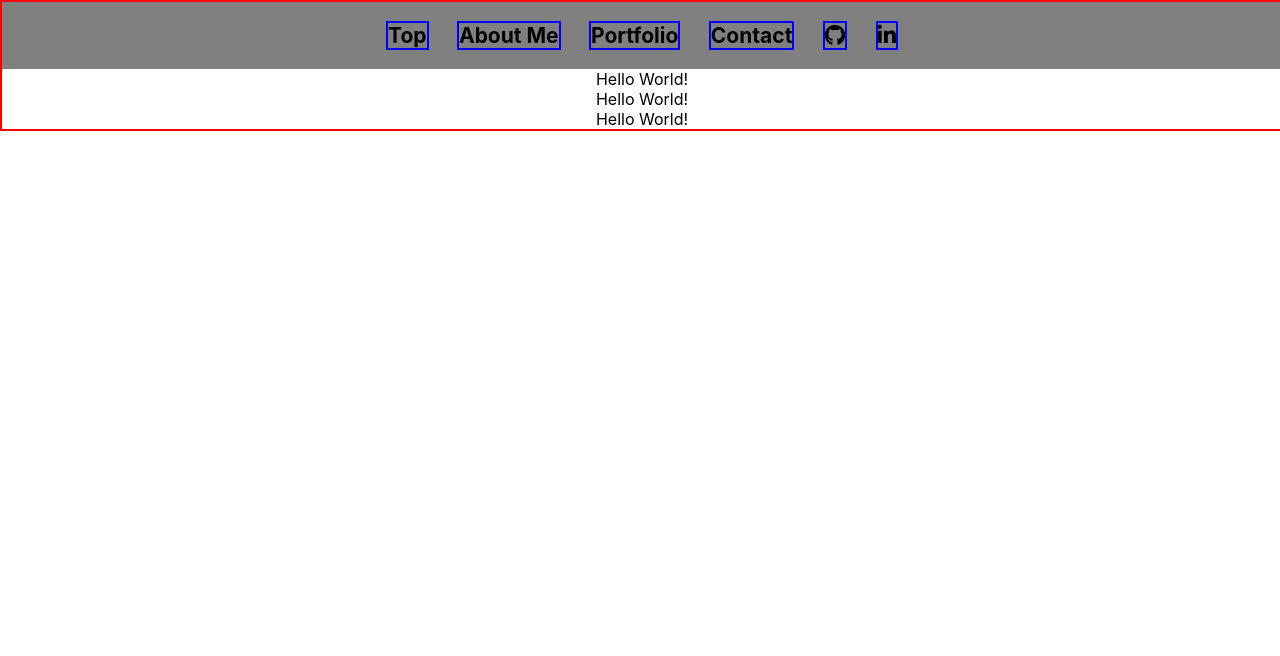
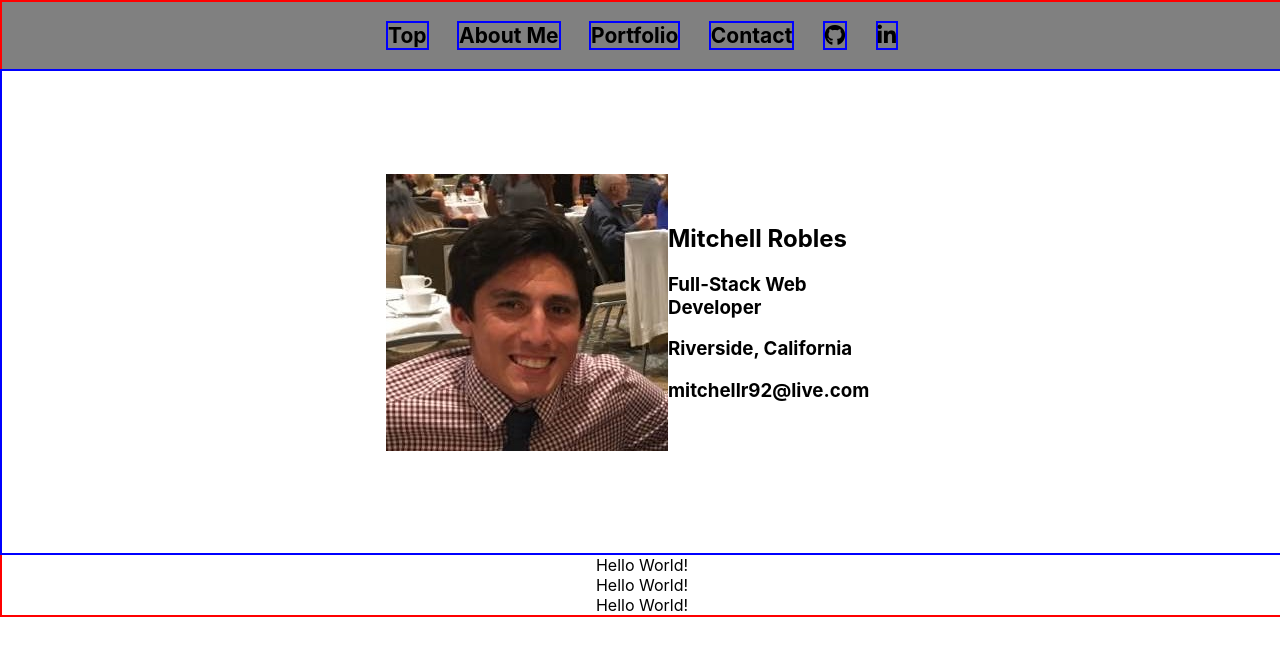
Before and after one commit to mitchellr92/portfolio, a React (Create React App) app: page / in a window 1280 px wide. Shown: the top 656 px of the page. Built offline with nearby package versions, Linux system fonts and the light colour scheme.

Commit message:
basic profile section set up

```diff
--- a/src/App.js
+++ b/src/App.js
@@ -6,11 +6,13 @@ import AboutMe from './Components/AboutMe/AboutMe';
 import Contact from './Components/Contact/Contact';
 import Header from './Components/Header/Header';
 import Portfolio from './Components/Portfolio/Portfolio';
+import Profile from './Components/Profile/Profile';
 
 function App() {
   return (
     <div className="App">
       <Header />
+      <Profile />
       <AboutMe />
       <Portfolio />
       <Contact />
--- /dev/null
+++ b/src/Components/Profile/Profile.css
@@ -0,0 +1,15 @@
+.profile-container {
+    border: 2px solid blue;
+    width: 100%;
+    display: flex;
+    justify-content: center;
+    padding: 8% 0 8% 0;
+}
+
+.profile {
+    width: 40%;
+    display: flex;
+    justify-content: space-between;
+    align-items: center;
+    ;
+}
--- /dev/null
+++ b/src/Components/Profile/Profile.js
@@ -0,0 +1,23 @@
+import React, { Component } from "react";
+import HeadShot from "./headshot.jpg";
+import "./Profile.css";
+
+class Profile extends Component {
+  render() {
+    return (
+      <div className="profile-container">
+        <div className="profile">
+          <img src={HeadShot} alt="Head shot" className="image" />
+          <div className="main-info">
+            <h2>Mitchell Robles</h2>
+            <h3>Full-Stack Web Developer</h3>
+            <h3>Riverside, California</h3>
+            <h3>mitchellr92@live.com</h3>
+          </div>
+        </div>
+      </div>
+    );
+  }
+}
+
+export default Profile;
```
Also changed, not shown: src/Components/Profile/headshot.jpg (added).
